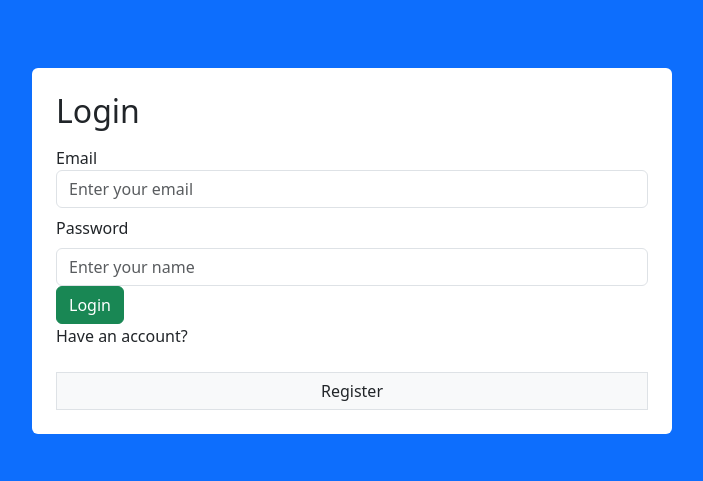
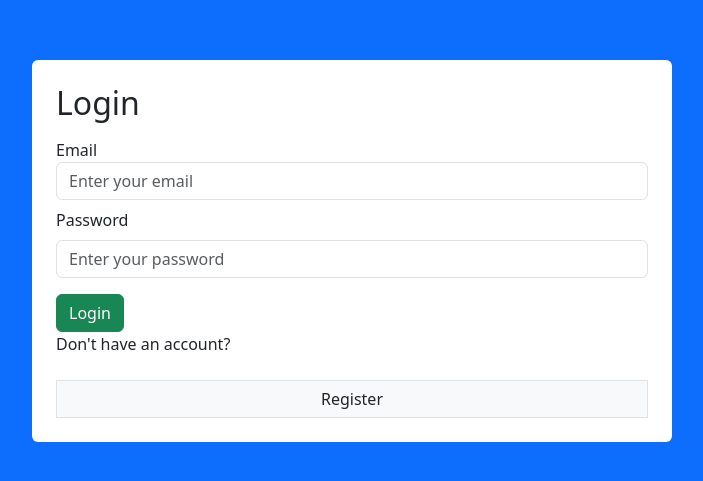
Before and after one commit to johnotene1990/employee-frontend, a React (Create React App) app: page /login in a window 1280 px wide. Shown: the part 149-630 px from the top of the page, without its empty margins (288-991 px from the left). Built offline with nearby package versions, Linux system fonts and the light colour scheme.

Commit message:
Update login.js

```diff
--- a/src/component/login.js
+++ b/src/component/login.js
@@ -1,48 +1,70 @@
-import axios from 'axios'
-import React, { useState } from 'react'
-
-import { Link, useNavigate } from 'react-router-dom'
+import axios from 'axios';
+import React, { useState } from 'react';
+import { Link, useNavigate } from 'react-router-dom';
 
 const Login = () => {
-    const [email,setEmail] = useState('')
-    const [password,setPassword] = useState('')
-    const navigate = useNavigate()
+    const [email, setEmail] = useState('');
+    const [password, setPassword] = useState('');
+    const navigate = useNavigate();
 
-     const handleSubmit=((e)=>{
+    const handleSubmit = (e) => {
         e.preventDefault();
-    //     // axios.post('http://localhost:8080/login',{email,password})
-    //     // axios.post('https://employee-mern-api-tau.vercel.app/login',{email,password})
-       axios.post('/login', {email,password})
-       .then(result => {console.log(result)
-            if(result.data ==='success')
-             navigate('/home')
+
+        if (!email || !password) {
+            alert('Please fill in both email and password fields.');
+            return;
+        }
+
+        axios.post('https://employee-frontend-ksjs.onrender.com/login', { email, password })
+            .then(result => {
+                console.log('Server response:', result.data);
+                if (result.data === 'success') {
+                    navigate('/home');
+                } else {
+                    alert('Invalid credentials. Please try again.');
+                }
             })
-
-        .catch(err=>console.log(err))
-     })
+            .catch(err => {
+                console.error('Login error:', err);
+                alert('An error occurred during login. Please try again later.');
+            });
+    };
 
     return (
-    <div>
-      <div className='d-flex vh-100 justify-content-center align-items-center bg-primary'>
-        <div className='w-50 bg-white rounded p-4'>
+        <div className="d-flex vh-100 justify-content-center align-items-center bg-primary">
+            <div className="w-50 bg-white rounded p-4">
                 <form onSubmit={handleSubmit}>
                     <h2>Login</h2>
-                <div className='mt-3'>
+                    <div className="mt-3">
                         <label>Email</label>
-                <input type='email' placeholder='Enter your email' className='form-control' onChange={(e)=>setEmail(e.target.value)} />
+                        <input
+                            type="email"
+                            placeholder="Enter your email"
+                            className="form-control"
+                            onChange={(e) => setEmail(e.target.value)}
+                        />
                     </div>
-                <div className='mt-2'>
-                    <label className='mb-2'>Password</label>
-                    <input type='text' placeholder='Enter your name' className='form-control' onChange={(e)=>setPassword(e.target.value)} />
+                    <div className="mt-2">
+                        <label className="mb-2">Password</label>
+                        <input
+                            type="password"
+                            placeholder="Enter your password"
+                            className="form-control"
+                            onChange={(e) => setPassword(e.target.value)}
+                        />
                     </div>
-                <button className='btn btn-success'>Login</button>
-                <p>Have an account?</p>
-                <Link to={'/'} type='submit' className='btn btn-default border w-100 bg-light text-decoration-none mt-2 rounded-0 w-100'>Register</Link>
+                    <button className="btn btn-success mt-3">Login</button>
+                    <p>Don't have an account?</p>
+                    <Link
+                        to="/"
+                        className="btn btn-default border w-100 bg-light text-decoration-none mt-2 rounded-0"
+                    >
+                        Register
+                    </Link>
                 </form>
             </div>
         </div>
-    </div>
-  )
-}
+    );
+};
 
-export default Login
+export default Login;
```
Lines whose indentation alone changed are shown as unchanged.
